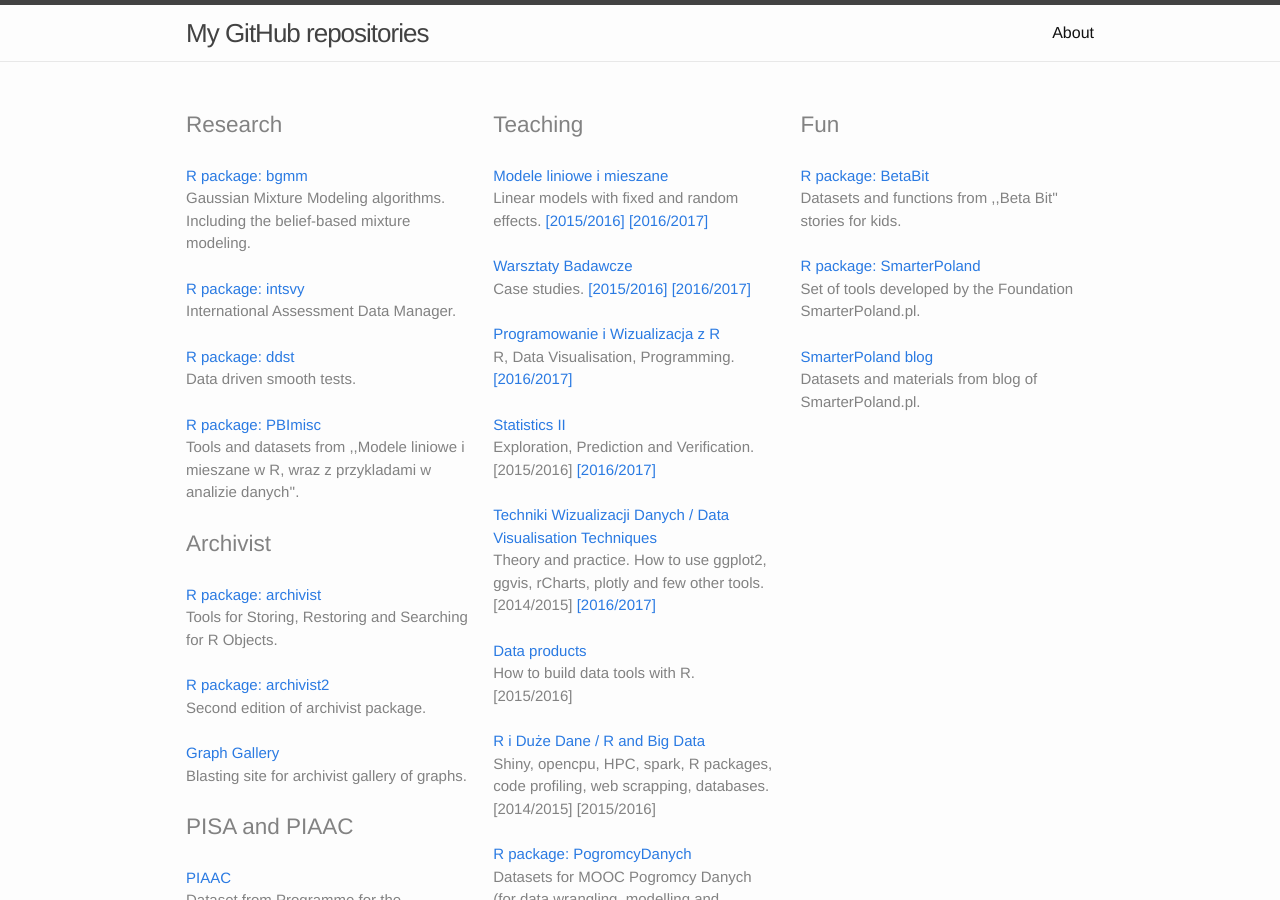
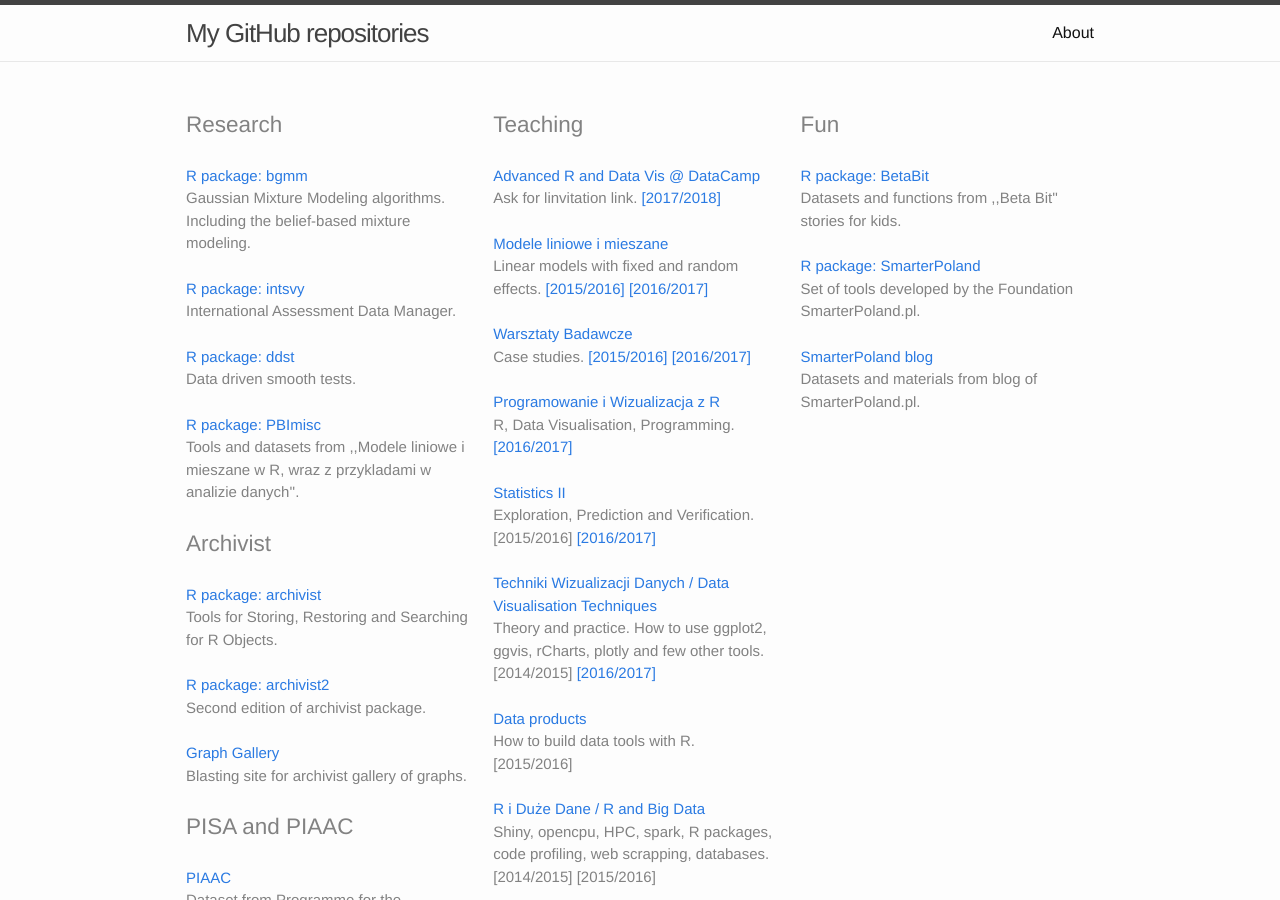
Before and after one commit to pbiecek/pbiecek-website-old, a Jekyll site: the page built from index.html, in a window 1280 px wide and 900 px high. Built offline with Jekyll 4.4.1, drawn with Linux system fonts in a browser that asks for light colours.

Commit message:
Update default.html

```diff
--- a/_layouts/default.html
+++ b/_layouts/default.html
@@ -61,6 +61,10 @@
       <div class="main-col main-col-2">
       	<h2>Teaching</h2>
         <p>
+        <a href="https://www.datacamp.com/groups/advanced-r-data-visualisation">Advanced R and Data Vis @ DataCamp</a><br/>
+        Ask for linvitation link. <a href="https://www.datacamp.com/groups/advanced-r-data-visualisation">[2017/2018]</a>
+        </p>
+        <p>
         <a href="https://github.com/pbiecek/LinearModels/blob/master/MIMUW_2017/readme.md">Modele liniowe i mieszane</a><br/>
         Linear models with fixed and random effects. <a href="https://github.com/pbiecek/LinearModels/tree/master/MIMUW_2015">[2015/2016]</a> <a href="https://github.com/pbiecek/WarsztatyBadawcze/blob/master/MiNI_2017/README.md">[2016/2017]</a>
         </p>
```
